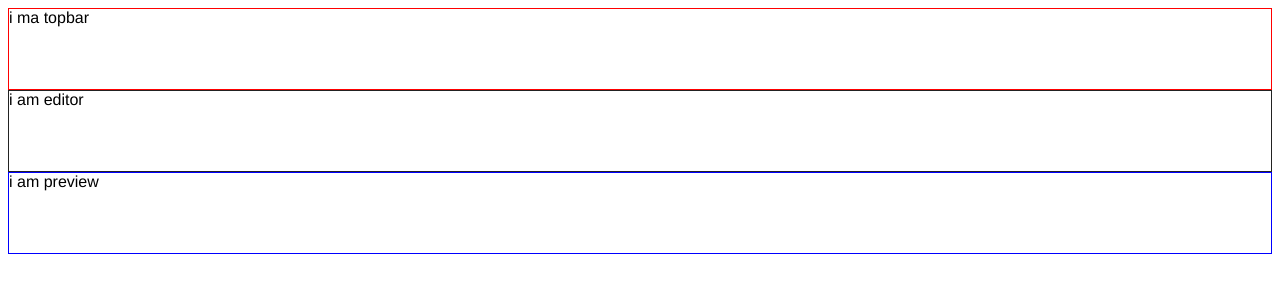
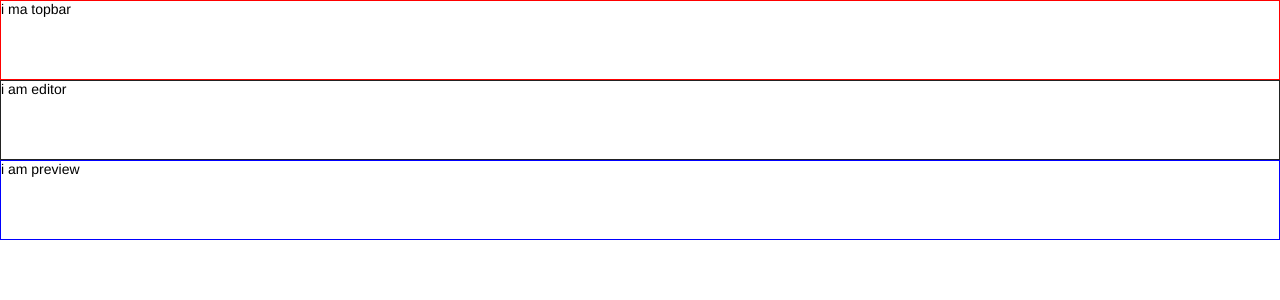
Before and after one commit to Alexaa123/vue-resumer-1, a Vue app: page / in a window 1280 px wide. Shown: the top 300 px of the page. Built offline with nearby package versions, Linux system fonts and the light colour scheme.

Commit message:
加入了reset.sass

```diff
--- /dev/null
+++ b/src/assets/reset.scss
@@ -0,0 +1,14 @@
+*{
+	border:0;
+	margin:0;
+	padding:0;
+	box-sizing:border-box;
+}
+ul,ol{
+	list-style-type:none;
+}
+body{
+	font-family: -apple-system, "Helvetica Neue", Helvetica, "Nimbus Sans L", Arial, "Liberation Sans", "PingFang SC", "Hiragino Sans GB", "Source Han Sans CN", "Source Han Sans SC", "Microsoft YaHei", "Wenquanyi Micro Hei", "WenQuanYi Zen Hei", "ST Heiti", SimHei, "WenQuanYi Zen Hei Sharp", sans-serif;
+	font-size:14px;
+
+}
--- a/src/main.js
+++ b/src/main.js
@@ -2,6 +2,7 @@
 // (runtime-only or standalone) has been set in webpack.base.conf with an alias.
 import Vue from 'vue'
 import App from './App'
+import './assets/reset.scss'
 
 
 Vue.config.productionTip = false
```
Also changed, not shown: package.json (+6 -4 lines).
